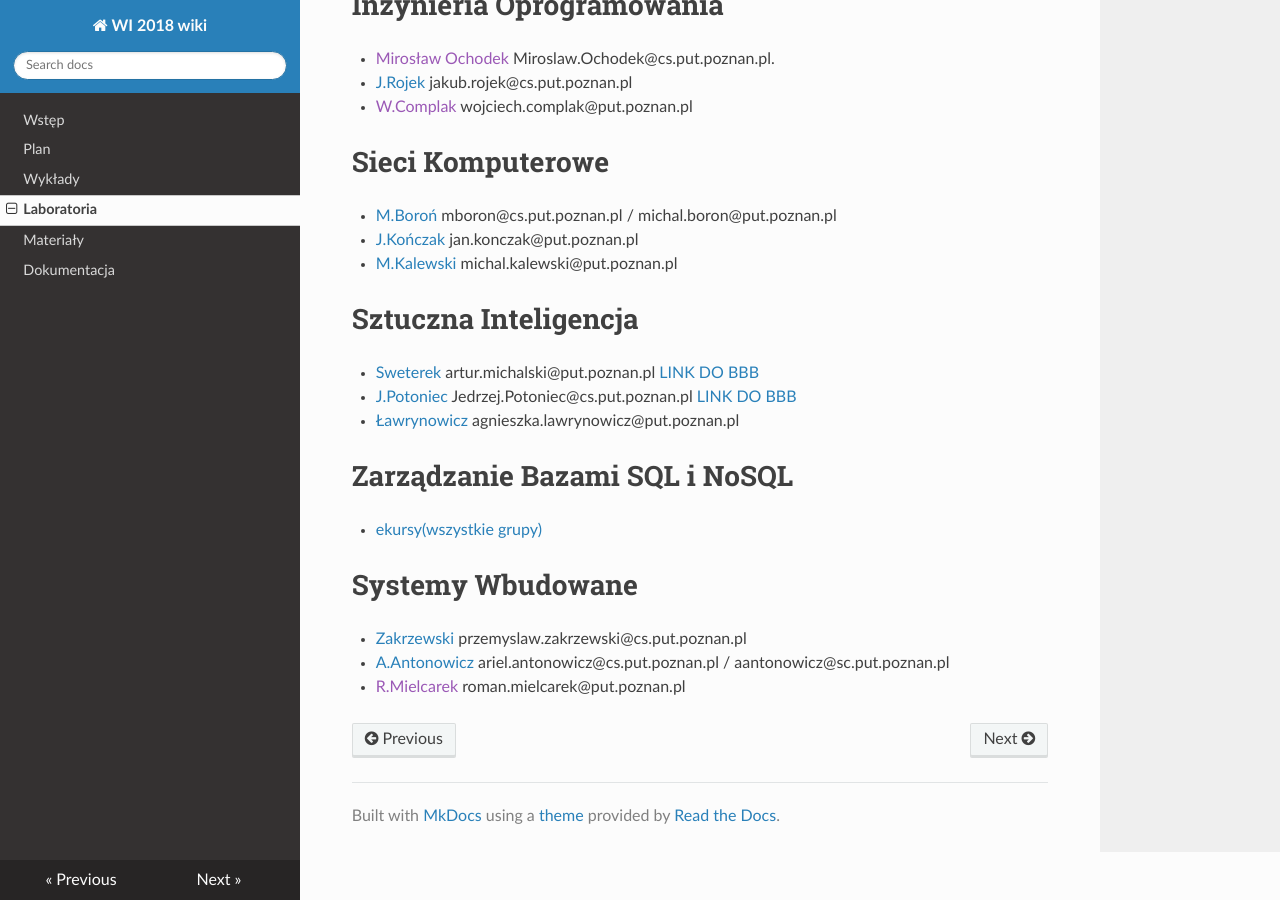
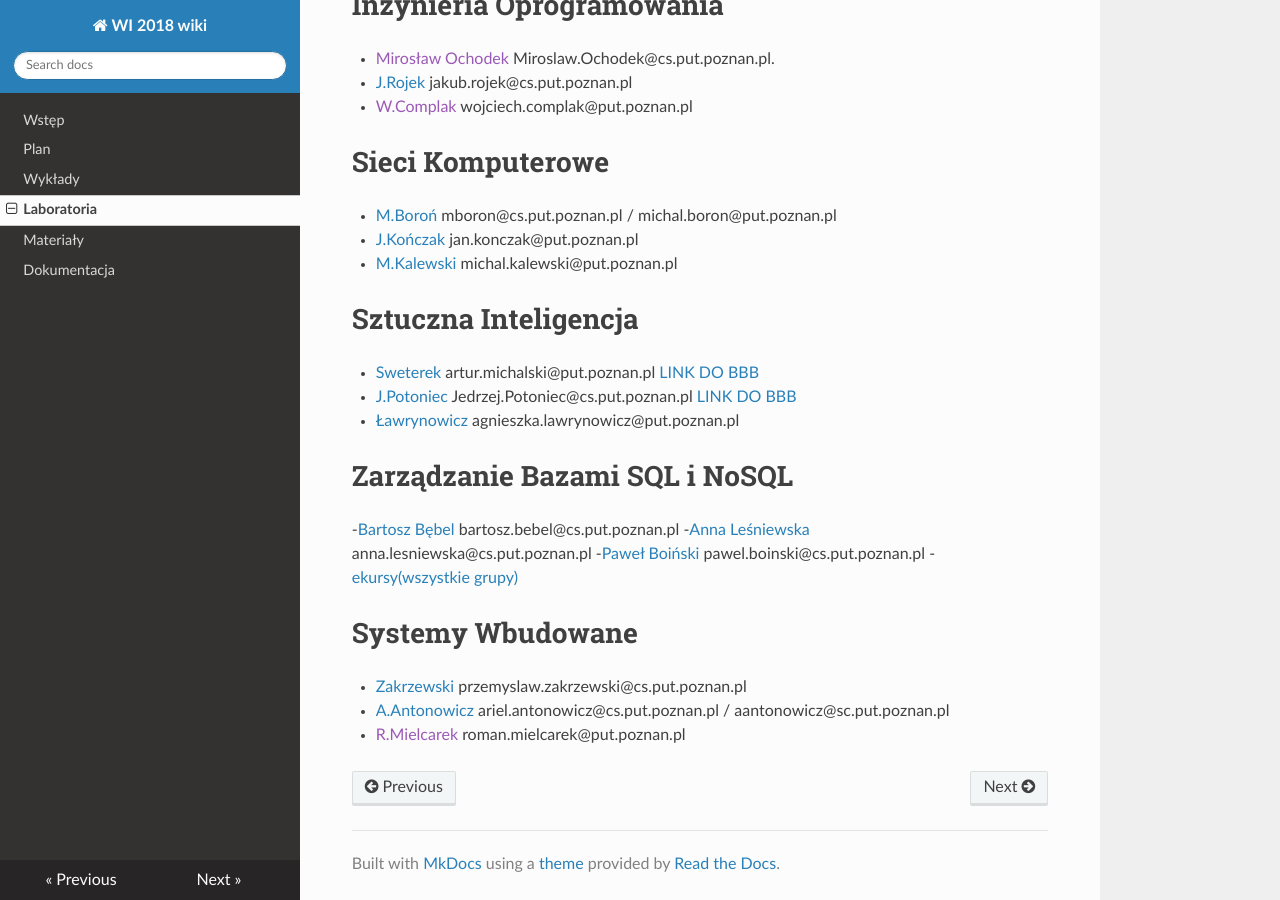
Before and after one commit to PUT-WI-18/wi18-wiki-sem5, an MkDocs documentation site: the page built from docs/laboratoria.md, in a window 1280 px wide and 900 px high, scrolled down 552 px. Built offline with MkDocs 1.6.1, drawn with Linux system fonts in a browser that asks for light colours; nearby versions of some CDN libraries.

Commit message:
Update laboratoria.md

```diff
--- a/docs/laboratoria.md
+++ b/docs/laboratoria.md
@@ -31,7 +31,10 @@
 - [Ławrynowicz](http://www.cs.put.poznan.pl/si/) agnieszka.lawrynowicz@put.poznan.pl
 
 # Zarządzanie Bazami SQL i NoSQL
-- [ekursy(wszystkie grupy)](https://ekursy.put.poznan.pl/enrol/index.php?id=4476)
+-[Bartosz Bębel](www.cs.put.poznan.pl/bbebel) bartosz.bebel@cs.put.poznan.pl
+-[Anna Leśniewska](www.cs.put.poznan.pl/alesniewska) anna.lesniewska@cs.put.poznan.pl
+-[Paweł Boiński](www.cs.put.poznan.pl/pboinski) pawel.boinski@cs.put.poznan.pl
+-[ekursy(wszystkie grupy)](https://ekursy.put.poznan.pl/enrol/index.php?id=4476)
 
 # Systemy Wbudowane
 - [Zakrzewski](http://www.cs.put.poznan.pl/pzakrzewski/sw.html) przemyslaw.zakrzewski@cs.put.poznan.pl
```
